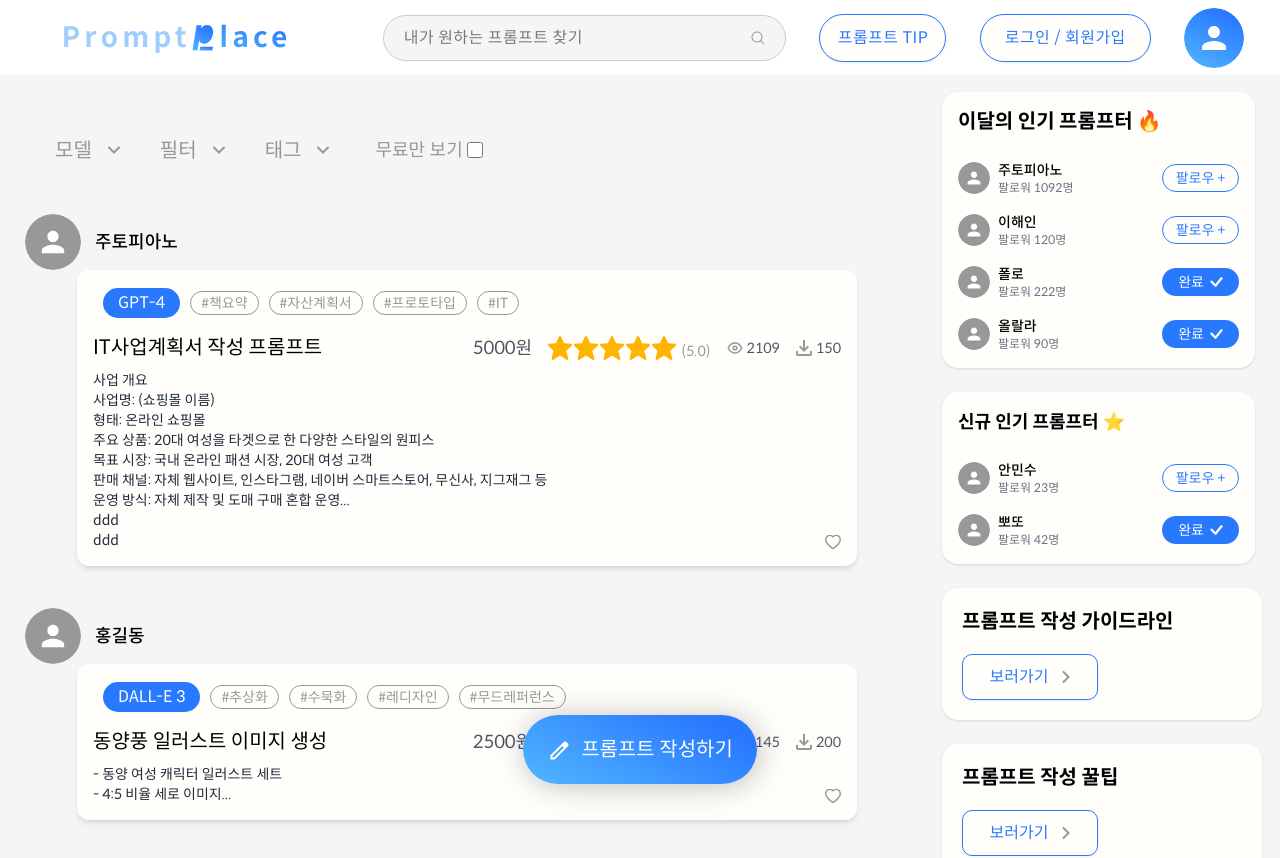
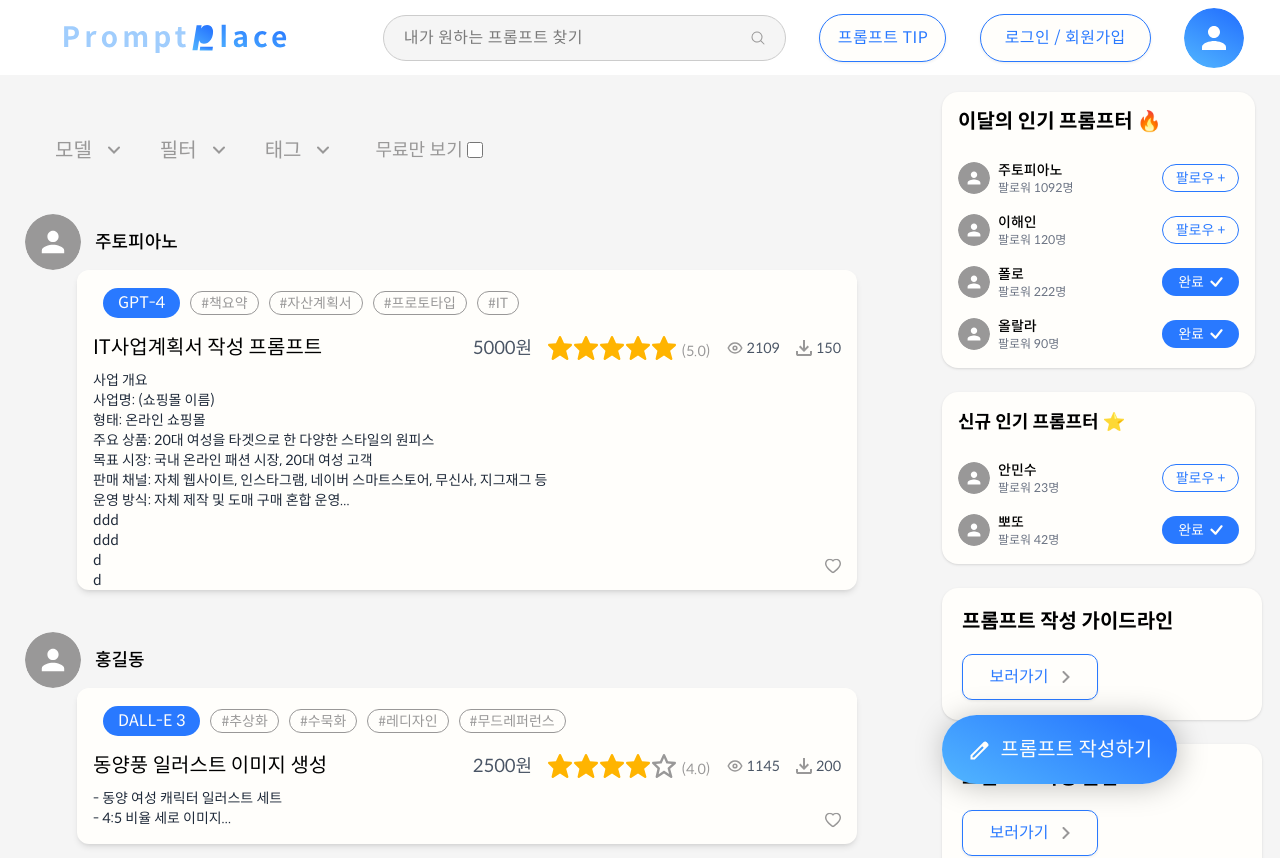
Before and after one commit to PromptPlace/PromtPlace-FE, a React (Vite) app: page / in a window 1280 px wide. Shown: the top 858 px of the page. Built offline with nearby package versions, Linux system fonts and the light colour scheme.

Commit message:
🐛 Fix:메인페이지 PC화면 반응형구조(#58)

```diff
--- a/src/pages/MainPage/MainPage.tsx
+++ b/src/pages/MainPage/MainPage.tsx
@@ -65,6 +65,7 @@ const MainPage = () => {
         </div>
       </div>
 
+      <div className='hidden lg:flex'>
         <div className='flex flex-col gap-[14px]'>
           <PrompterBar creators={dummyCreators} />
         </div>
@@ -80,6 +81,7 @@ const MainPage = () => {
           />
         </div>
       </div>
+    </div>
   );
 };
 
--- a/src/pages/MainPage/components/promptCard.tsx
+++ b/src/pages/MainPage/components/promptCard.tsx
@@ -28,7 +28,7 @@ const PromptCard = ({ prompt }: props) => {
     }
 
     return (
-        <div className="flex flex-col w-[832px] mt-[42px]">
+        <div className="flex flex-col w-full max-w-[832px] mt-[42px]">
             {/* 작성자 정보 (카드 바깥쪽) */}
             <div className="inline-flex justify-start items-center gap-3.5">
                 <img
@@ -40,7 +40,7 @@ const PromptCard = ({ prompt }: props) => {
             </div>
 
             {/* 카드 본문 */}
-            <div className="relative w-[780px] max-h-[320px] bg-white rounded-xl shadow-md p-4 ml-2 ml-auto">
+            <div className="relative w-full h-full max-w-[780px] max-h-[320px] bg-white rounded-xl shadow-md p-4 overflow-hidden overflow-ellipsis ml-2 ml-auto">
                 <div className="flex flex-wrap items-center px-2.5 py-0.5 gap-2.5 mb-[14px]">
 
                     <ModelButton text={model} />
--- a/src/pages/MainPage/dummyData.ts
+++ b/src/pages/MainPage/dummyData.ts
@@ -6,7 +6,7 @@ export const dummyPrompts: Prompt[] = [
     authorimage: null,
     prompt_id: 1,
     title: "IT사업계획서 작성 프롬프트",
-    description: "사업 개요 \n사업명: (쇼핑몰 이름) \n형태: 온라인 쇼핑몰 \n주요 상품: 20대 여성을 타겟으로 한 다양한 스타일의 원피스 \n목표 시장: 국내 온라인 패션 시장, 20대 여성 고객 \n판매 채널: 자체 웹사이트, 인스타그램, 네이버 스마트스토어, 무신사, 지그재그 등 \n운영 방식: 자체 제작 및 도매 구매 혼합 운영...\nddd\nddd",
+    description: "사업 개요 \n사업명: (쇼핑몰 이름) \n형태: 온라인 쇼핑몰 \n주요 상품: 20대 여성을 타겟으로 한 다양한 스타일의 원피스 \n목표 시장: 국내 온라인 패션 시장, 20대 여성 고객 \n판매 채널: 자체 웹사이트, 인스타그램, 네이버 스마트스토어, 무신사, 지그재그 등 \n운영 방식: 자체 제작 및 도매 구매 혼합 운영...\nddd\nddd\nd\nd\nd\nd\nd\nd",
     has_image: false,
     is_free: false,
     model: "GPT-4",
```
Lines whose indentation alone changed are shown as unchanged.
